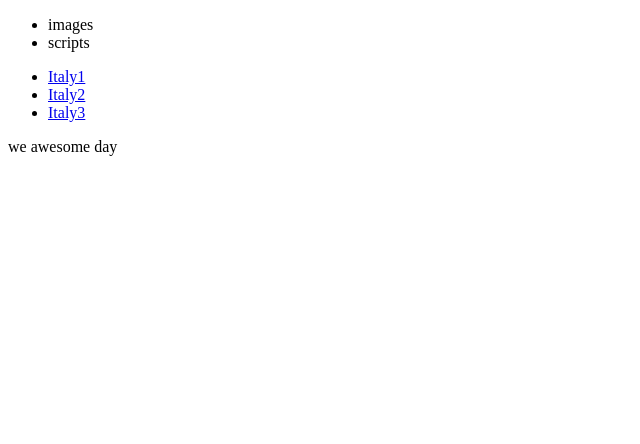
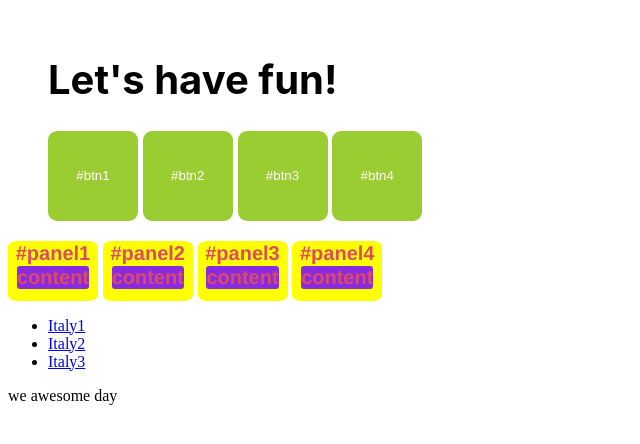
Before and after one commit to Xuan1788-kelly/newGitTest1, a plain HTML site: page index.html in a window 1280 px wide. Shown: the whole page, without its empty margins (0-640 px from the left). Drawn offline with nearby package versions, Linux system fonts and the light colour scheme.

Commit message:
First try on JQuery

```diff
--- a/index.html
+++ b/index.html
@@ -5,16 +5,111 @@
         .hide {
             display: none;
         }
+
+        div {
+            background-color: none;
+            font-family: -apple-system, BlinkMacSystemFont, 'Segoe UI', Roboto, Oxygen, Ubuntu, Cantarell, 'Open Sans', 'Helvetica Neue', sans-serif;
+            font-size: 20px;
+            font-weight: bold;
+            font-size-adjust: inherit;
+            font-kerning: auto;
+            font-stretch: extra-expanded;
+            display: inline-block;
+            margin-right: auto;
+            opacity: 1;
+            border-radius: 3px;
+        }
+
+        button {
+            background : yellowgreen;
+            border: none;
+            border-radius: 10%;
+            color: white;
+            width: 90px;
+            height: 90px;
+            text-align: center;
+        }
+
+        .col-xs-3 {
+            background: yellow;
+            background-clip:content-box;
+            color: rgb(219, 76, 100);
+            font-family: Helvetica Neue, Arial, Helvetica, sans-serif;
+            margin: 0;
+            padding: 0;
+            border-color: black;
+            border-width:thick;
+            border-radius: 10%;
+            width: 90px;
+            height: 60px;
+            text-align: center;
+        }
+
+        .panel-heading {
+            background: none;
+            color: rgb(219, 76, 100);
+            font-family: Helvetica Neue, Arial, Helvetica, sans-serif;
+            margin: 0;
+            padding: 0;
+        }
+
+        .panel-body {
+            background: blueviolet;
+            color: rgb(219, 76, 100);
+            font-family: Helvetica Neue, Arial, Helvetica, sans-serif;
+            margin: 0;
+            padding: 0;
+        }
     </style>
     <body>
-        <main>
-        <div>
+        <div class="container">
             <ul>
-                <li>images</li>
-                <li>scripts</li>
+            <div class="jumbotron">
+                <h1>Let's have fun!</h1>
+            </div></br>
+            <button class=panel-button data-panelid="panel1">#btn1</button>
+            <button class=panel-button data-panelid="panel2">#btn2</button>
+            <button class=panel-button data-panelid="panel3">#btn3</button>
+            <button class=panel-button data-panelid="panel4">#btn4</button>
             </ul>
+            <div class="row">
+                <div class="col-xs-3">
+                    <div id="panel1" class="panel panel-primary">
+                        <div class="panel-heading">
+                            #panel1
+                        </div></br>
+                        <div class="panel-body">content</div>
+                    </div>
+                </div>
+
+                <div class="col-xs-3">
+                    <div id="panel2" class="panel panel-primary">
+                        <div class="panel-heading">
+                            #panel2
+                        </div></br>
+                        <div class="panel-body">content</div>
+                    </div>
+                </div>
+
+                <div class="col-xs-3">
+                    <div id="panel3" class="panel panel-primary">
+                        <div class="panel-heading">
+                            #panel3
+                        </div></br>
+                        <div class="panel-body">content</div>
+                    </div>
+                </div>
+
+                <div class="col-xs-3">
+                    <div id="panel4" class="panel panel-primary">
+                        <div class="panel-heading">
+                            #panel4
+                        </div></br>
+                        <div class="panel-body">content</div>
+                    </div>
+                </div>
+            </div>
         </div>
-
         <module-one id="module-one">
             <ul>
                 <li><a data-image="item1" id="Italy1" href="#">Italy1</a></li>
@@ -26,7 +121,20 @@
             <img class="hide" id="item3" src="images/Italy3.png">
         </module-one>
         <module-two id="module-two">we awesome day</module-two>
-        </main>
         <script src="scripts/javascript/GoThroughIndex.js"></script>
+        <script src="https://ajax.aspnetcdn.com/ajax/jQuery/jquery-3.4.1.min.js"></script>
+        <script>
+            $(document).ready(function() {
+
+                var content = "My new awesome content";
+
+                $('.panel-button').on('click', function() {
+                    var panelId = $(this).attr("data-panelid");
+                    $('#' + panelId).toggle();
+                    $('#' + panelId + " .panel-body").html(content);
+                });
+
+            });
+        </script>
     </body>
 </html>
```
